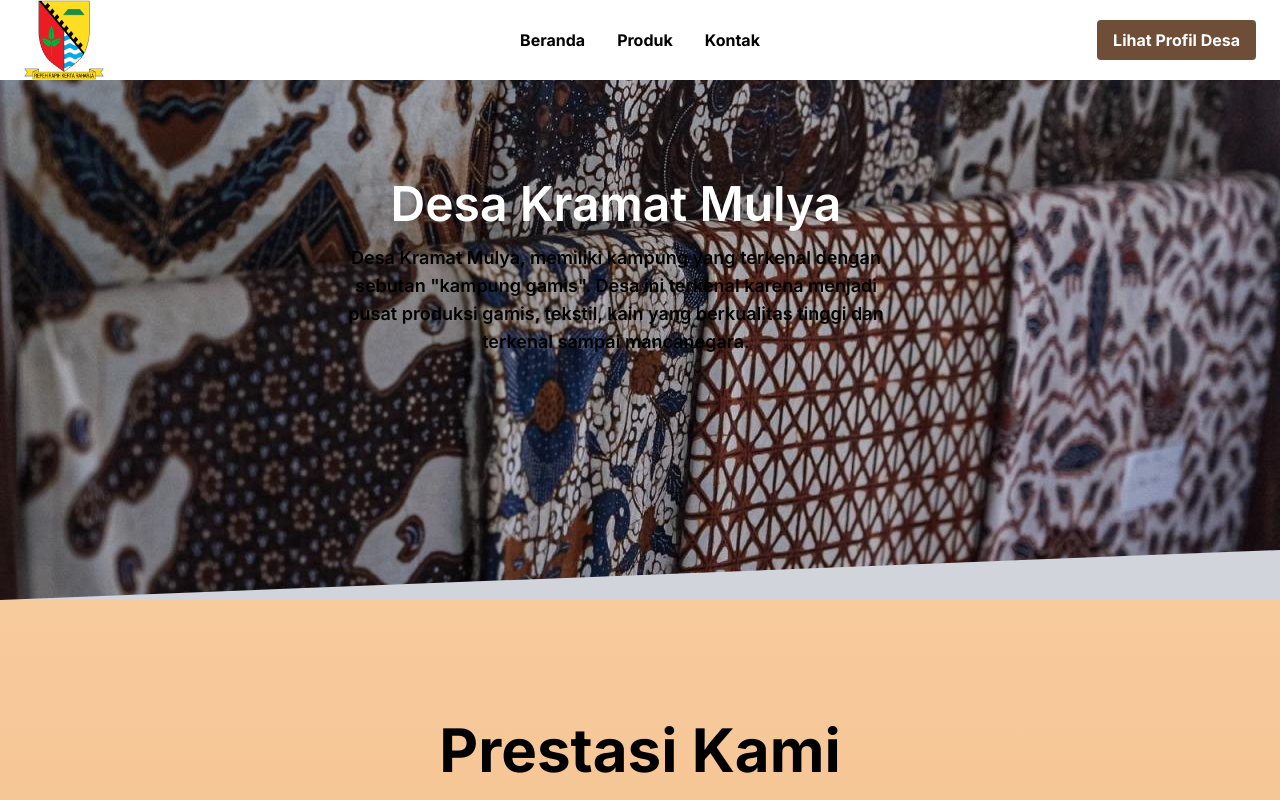
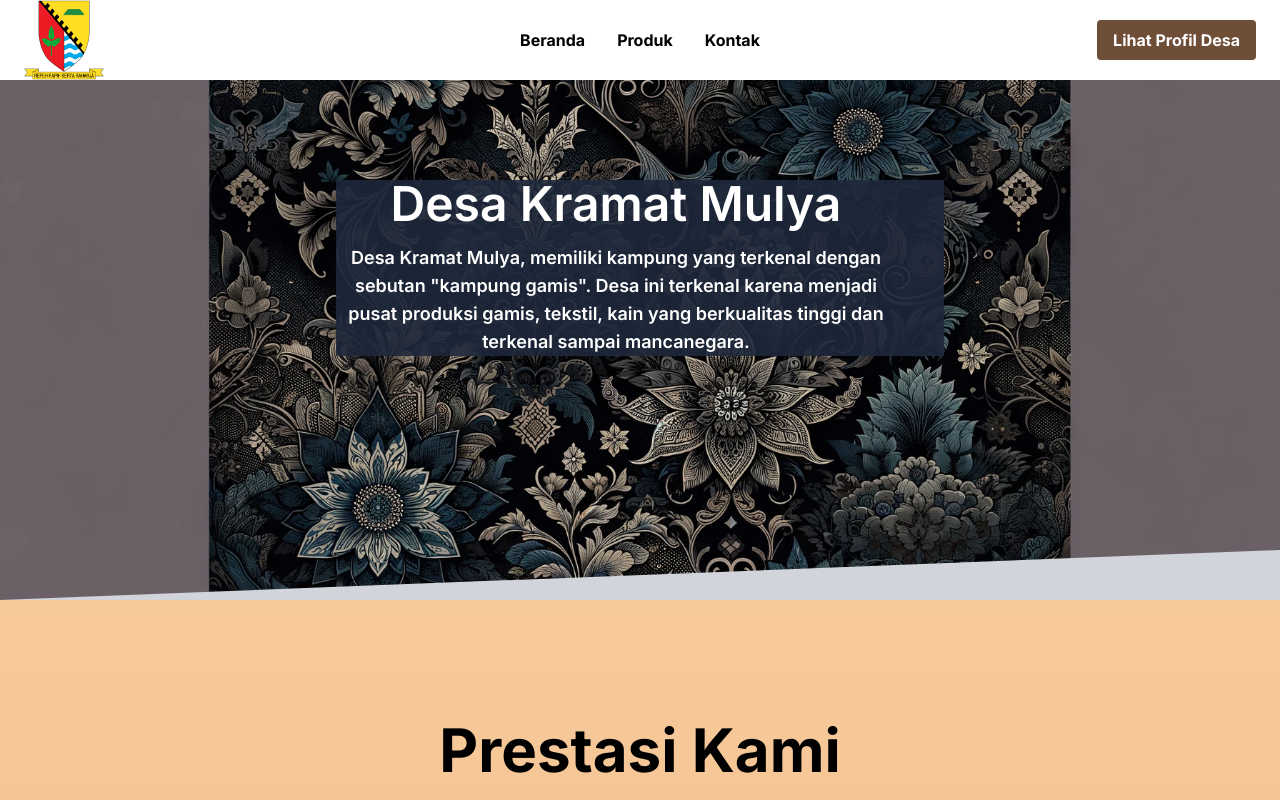
Before and after one commit to KenBalya/keramatMulya-FE, a Next.js app: page / in a window 1280 px wide. Shown: the top 800 px of the page. Built offline with nearby package versions, Linux system fonts and the light colour scheme.

Commit message:
update components

```diff
--- a/app/components/HomeHero.tsx
+++ b/app/components/HomeHero.tsx
@@ -4,16 +4,16 @@ import React from 'react';
 const HomeHero = () => {
     return (
         <div className="relative pt-16 pb-32 flex content-center items-center justify-center"
-            style={{ minHeight: "75vh", backgroundImage: "url('/tekstil.jpg')", backgroundSize: "cover", backgroundPosition: "center" }}>
+            style={{ minHeight: "75vh", backgroundImage: "url('/batik.webp')", backgroundSize: "cover", backgroundPosition: "center" }}>
 
             <div className="container relative mx-auto">
                 <div className="items-center flex flex-wrap">
                     <div className="w-full lg:w-6/12 px-4 ml-auto mr-auto text-center">
-                        <div className="md:pr-12 ">
+                        <div className="md:pr-12 bg-slate-800 bg-opacity-90">
                             <h1 className="text-white font-semibold md:text-5xl text-2xl">
                                 Desa Kramat Mulya
                             </h1>
-                            <p className="mt-4 md:text-lg text-sm font-semibold">
+                            <p className="mt-4 md:text-lg text-sm font-semibold text-white">
                                 Desa Kramat Mulya, memiliki kampung yang terkenal dengan sebutan &quot;kampung gamis&quot;. Desa ini terkenal karena menjadi pusat produksi gamis, tekstil, kain yang berkualitas tinggi dan terkenal sampai mancanegara.
                             </p>
                         </div>
```
Also changed, not shown: public/batik.webp (added).
